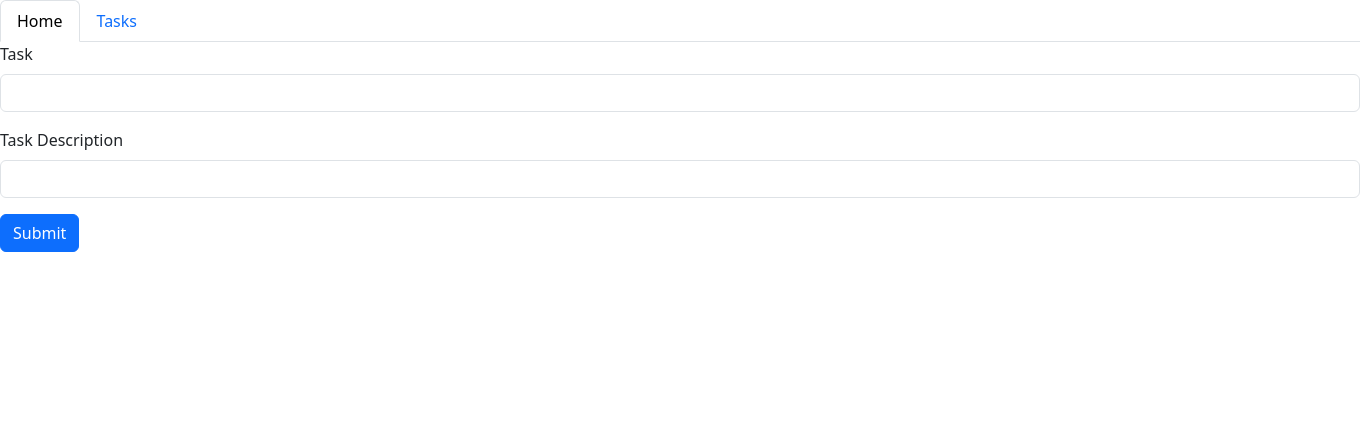
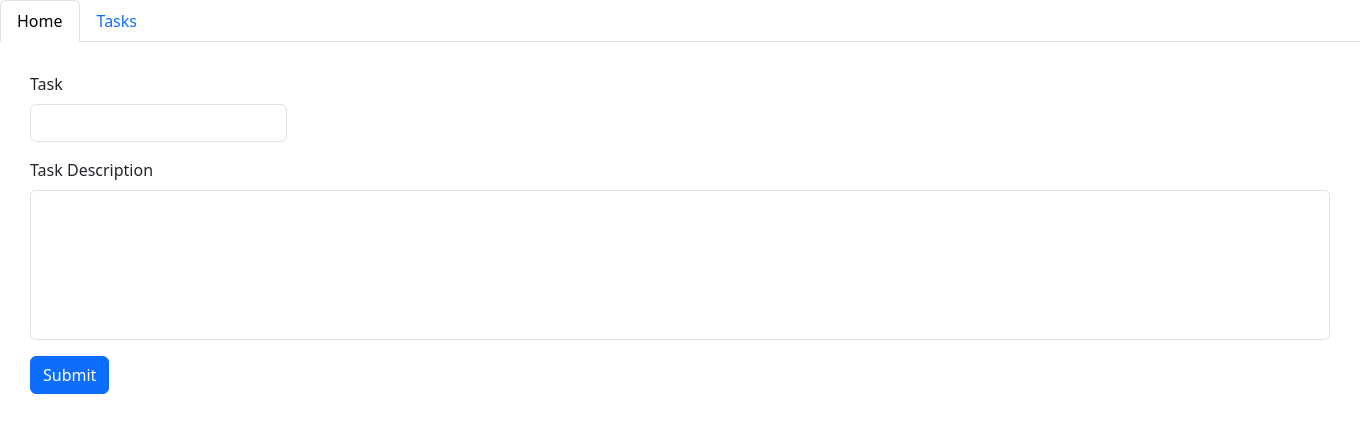
Before and after one commit to Hike-12/ToDoList, a Django app: page / in a window 1360 px wide. Shown: the top 433 px of the page. Run offline with Django 5.2, Linux system fonts and the light colour scheme.

Commit message:
design changes

```diff
--- a/ToDoList/settings.py
+++ b/ToDoList/settings.py
@@ -118,6 +118,10 @@ USE_TZ = True
 
 STATIC_URL = 'static/'
 
+STATICFILES_DIRS=[
+    'static'
+]
+
 # Default primary key field type
 # https://docs.djangoproject.com/en/5.0/ref/settings/#default-auto-field
 
--- a/static/css/home.css
+++ b/static/css/home.css
@@ -1,4 +1,11 @@
-.main{
-    margin:10px;
+.container{
+    margin:20px;
     padding:10px;
 }
+#taskinput{
+    width:auto;
+}
+#description{
+    height:150px;
+    width:1300px;
+}
--- a/templates/home.html
+++ b/templates/home.html
@@ -16,11 +16,11 @@
           <a class="nav-link" href="/tasks">Tasks</a>
         </li>
       </ul>
-    <div type="container" id="main">
+    <div type="container" class="container">
         <form>
             <div class="mb-3">
               <label for="Title" class="form-label">Task</label>
-              <input type="text" class="form-control" aria-describedby="emailHelp">
+              <input type="text" class="form-control" id="taskinput">
             </div>
             <div class="mb-3">
               <label for="description" class="form-label">Task Description</label>
```
